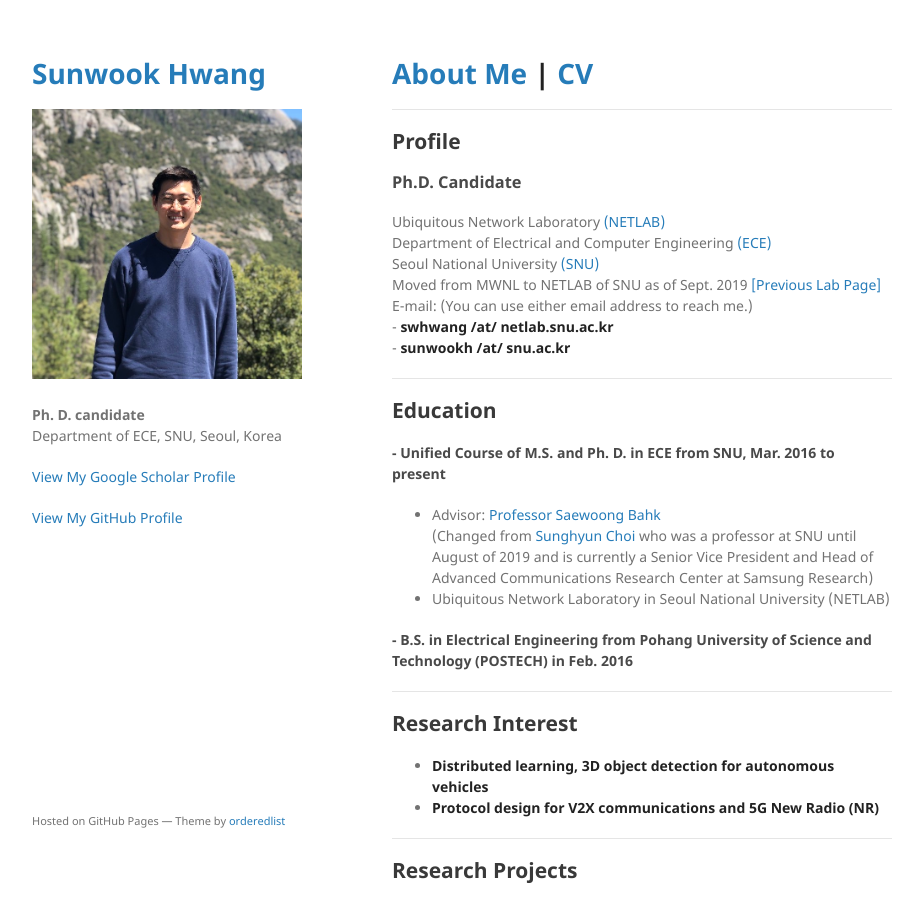
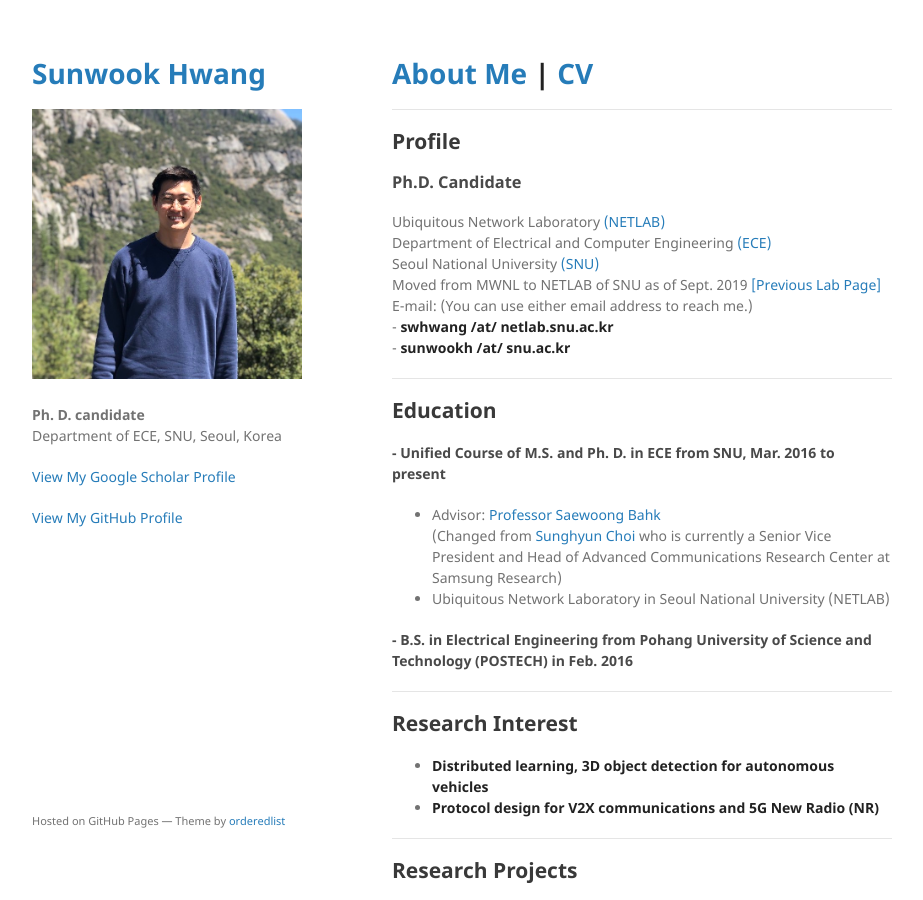
Before and after one commit to jeongjun-park/jeongjun-park.github.io, a Jekyll site: the page built from index.md, in a window 1280 px wide and 900 px high. Shown: the whole window, without its empty margins (178-1101 px from the left). Built offline with Jekyll 4.4.1, drawn with Linux system fonts in a browser that asks for light colours; our own code applies the rules of GitHub Pages for plain Markdown files.

Commit message:
Update index.md

```diff
--- a/index.md
+++ b/index.md
@@ -18,7 +18,7 @@ E-mail: (You can use either email address to reach me.)
 
 #### - Unified Course of M.S. and Ph. D. in ECE from SNU, Mar. 2016 to present
 * Advisor: [Professor Saewoong Bahk](https://sites.google.com/netlab.snu.ac.kr/netlabhome/people/faculty)
-(Changed from [Sunghyun Choi](https://sites.google.com/view/sunghyun-chois-home) who was a professor at SNU until August of 2019 and is currently a Senior Vice President and Head of Advanced Communications Research Center
+(Changed from [Sunghyun Choi](https://sites.google.com/view/sunghyun-chois-home) who is currently a Senior Vice President and Head of Advanced Communications Research Center
 at Samsung Research)
 * Ubiquitous Network Laboratory in Seoul National University (NETLAB)
 <!-- * Area of Research: Network Systems & Wireless Communications
```
